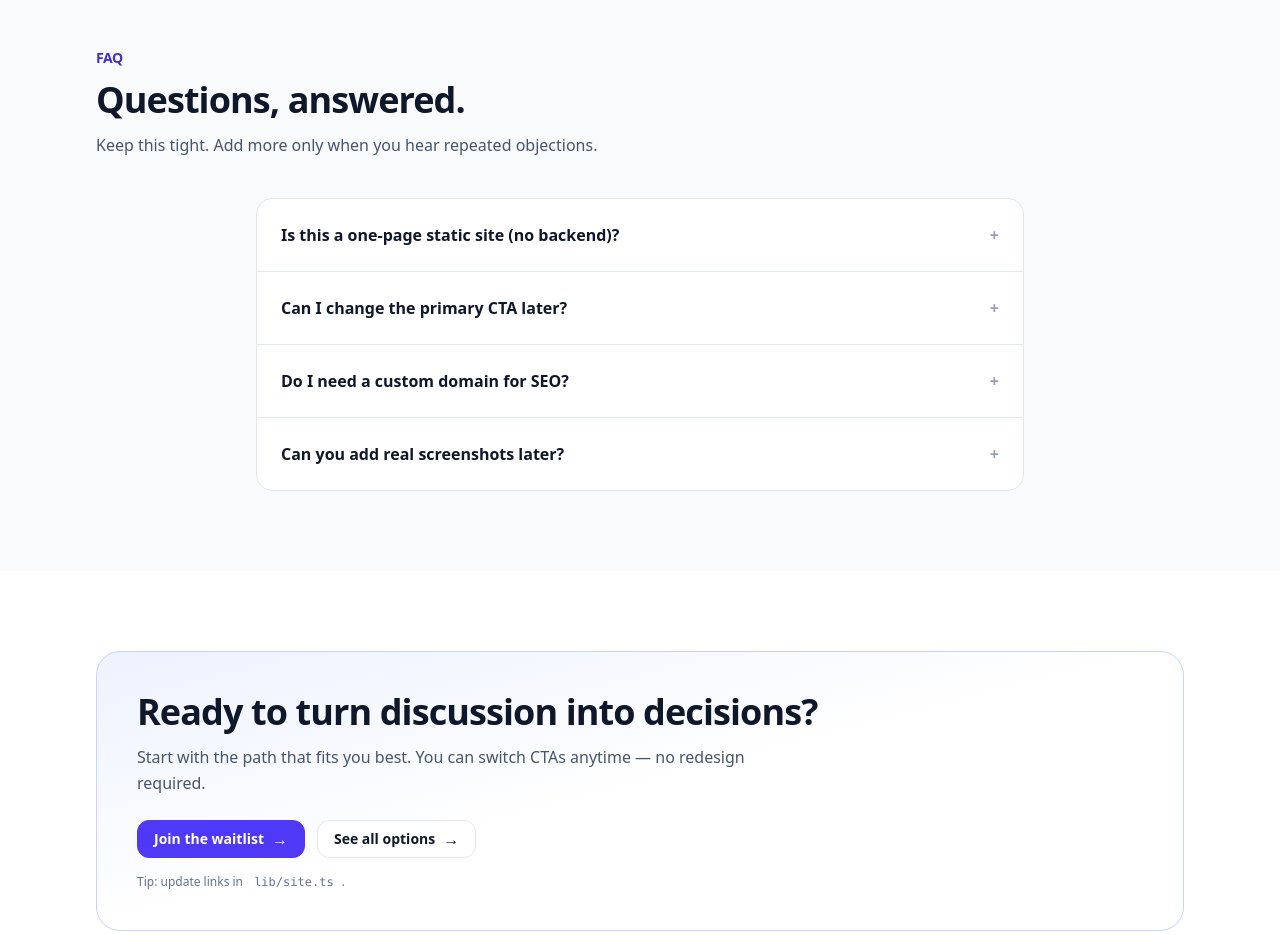
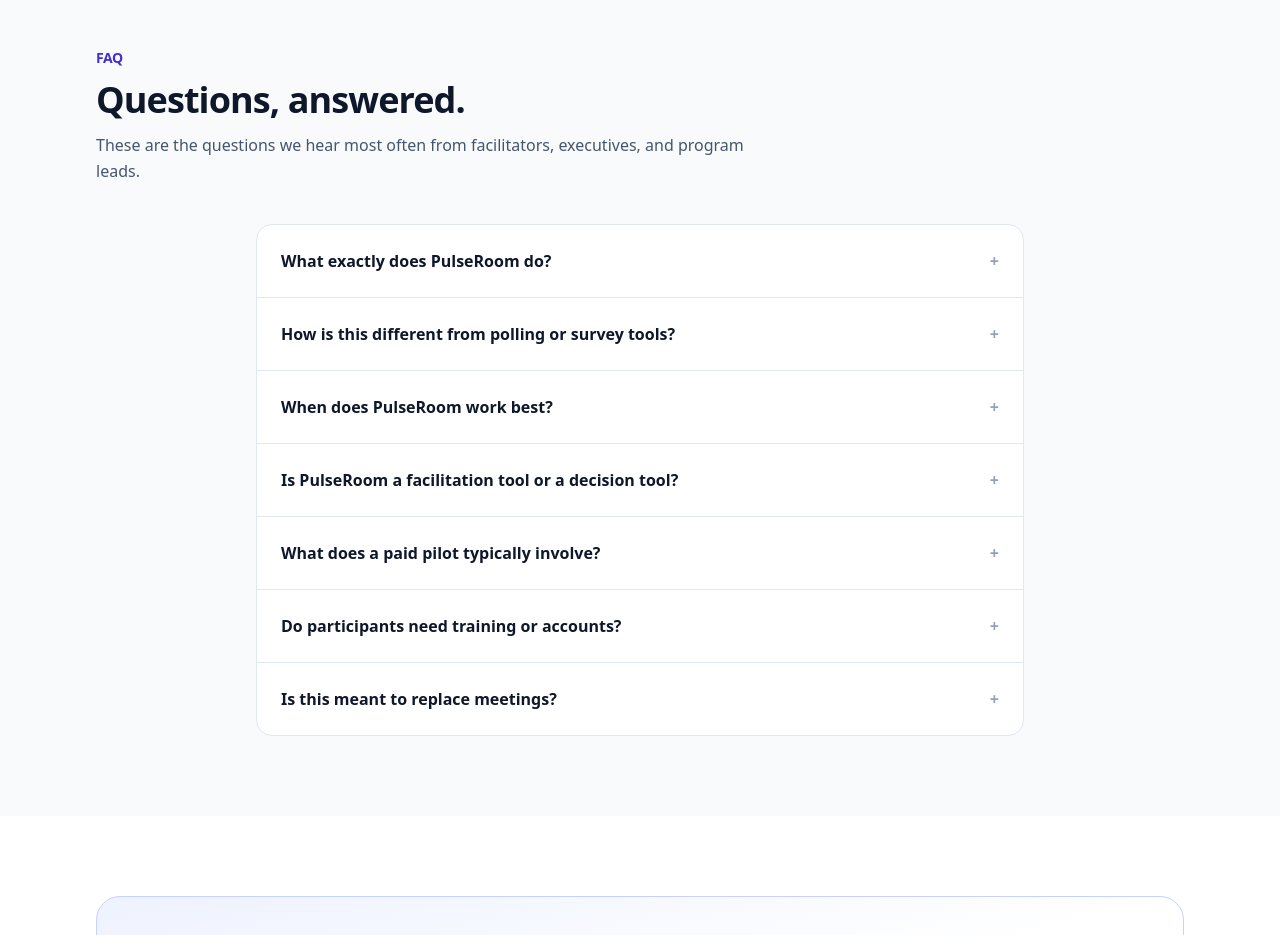
Before and after one commit to salkhan-ops/pulseroom-landing, a Next.js app: page / in a window 1280 px wide. Shown: the part 5140-6075 px from the top of the page. Built offline with nearby package versions, Linux system fonts and the light colour scheme.

Commit message:
Replace dev FAQs with decision-maker FAQs

```diff
--- a/components/sections/FAQ.tsx
+++ b/components/sections/FAQ.tsx
@@ -1,5 +1,35 @@
 import Section from "@/components/layout/Section";
-import { site } from "@/lib/site";
+
+const faqs = [
+  {
+    q: "What exactly does PulseRoom do?",
+    a: "PulseRoom helps groups capture key signals during live discussion, visualize alignment, and leave with clear, shared decisions. It’s designed for situations where conversation alone is not enough to create accountability or clarity.",
+  },
+  {
+    q: "How is this different from polling or survey tools?",
+    a: "Polling tools collect opinions. PulseRoom focuses on decision alignment—making trade-offs visible, surfacing divergence early, and helping groups converge on outcomes they can stand behind after the session.",
+  },
+  {
+    q: "When does PulseRoom work best?",
+    a: "PulseRoom works best in workshops, executive sessions, and cohort-based settings where a small to mid-sized group (roughly 6–30 people) needs to make or validate important decisions in real time.",
+  },
+  {
+    q: "Is PulseRoom a facilitation tool or a decision tool?",
+    a: "It supports both. Facilitators use PulseRoom to structure conversation, while decision-makers use it to see alignment, document rationale, and move forward with confidence.",
+  },
+  {
+    q: "What does a paid pilot typically involve?",
+    a: "Most pilots run 2–4 weeks and include a small number of real sessions. The goal is to test PulseRoom in a live context and produce concrete outcomes you can evaluate internally.",
+  },
+  {
+    q: "Do participants need training or accounts?",
+    a: "No heavy onboarding. PulseRoom is designed to feel lightweight for participants while giving facilitators and decision owners structured outputs.",
+  },
+  {
+    q: "Is this meant to replace meetings?",
+    a: "No. PulseRoom enhances important meetings by making the decision dynamics explicit and the outcomes durable.",
+  },
+];
 
 export default function FAQ() {
   return (
@@ -7,21 +37,26 @@
       id="faq"
       eyebrow="FAQ"
       title="Questions, answered."
-      subtitle="Keep this tight. Add more only when you hear repeated objections."
+      subtitle="These are the questions we hear most often from facilitators, executives, and program leads."
       className="bg-slate-50"
     >
       <div className="mx-auto max-w-3xl divide-y divide-slate-200 rounded-2xl border border-slate-200 bg-white shadow-soft">
-        {site.faq.map((item) => (
+        {faqs.map((item) => (
           <details key={item.q} className="group p-6">
             <summary className="cursor-pointer list-none text-base font-semibold text-slate-900">
               <span className="flex items-center justify-between gap-4">
                 {item.q}
-                <span className="text-slate-400 transition group-open:rotate-45" aria-hidden>
+                <span
+                  className="text-slate-400 transition group-open:rotate-45"
+                  aria-hidden
+                >
                   +
                 </span>
               </span>
             </summary>
-            <p className="mt-3 text-sm leading-relaxed text-slate-600">{item.a}</p>
+            <p className="mt-3 text-sm leading-relaxed text-slate-600">
+              {item.a}
+            </p>
           </details>
         ))}
       </div>
```
